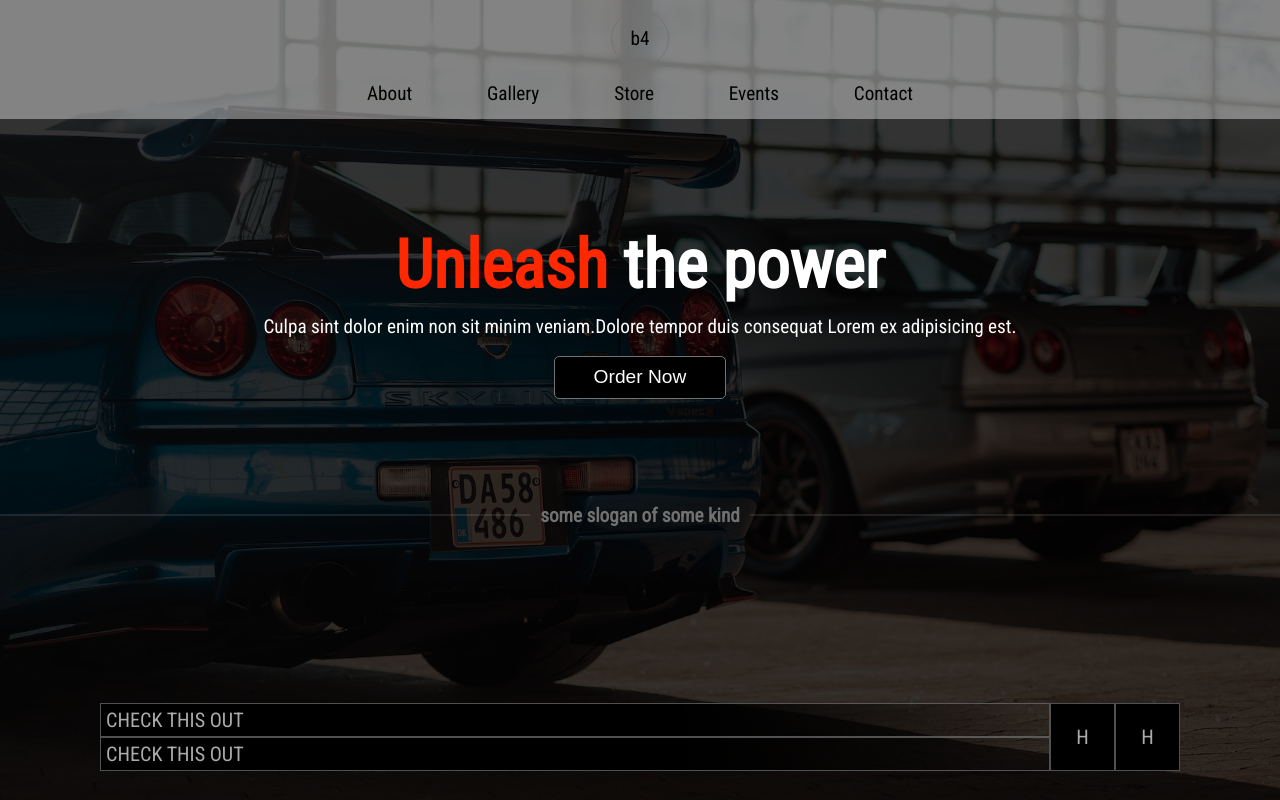
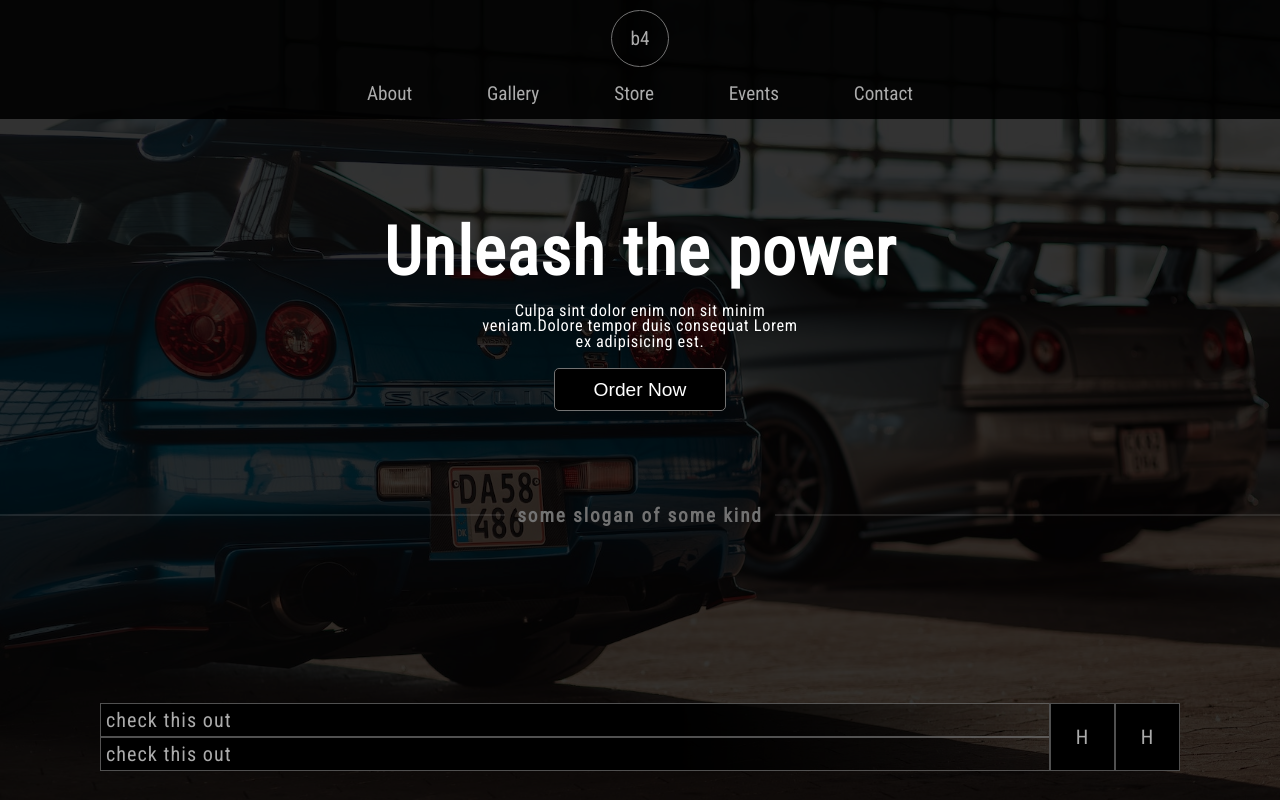
Before and after one commit to braian009/b4-garage-remake, a Next.js app: page / in a window 1280 px wide. Shown: the top 800 px of the page. Built offline with nearby package versions, Linux system fonts and the light colour scheme.

Commit message:
adjustments on global font spacing added

```diff
--- a/components/Hero/CtaButtonGroup/ctabuttongroup.module.css
+++ b/components/Hero/CtaButtonGroup/ctabuttongroup.module.css
@@ -1,5 +1,6 @@
 .buttonsContainer {
   width: 100%;
+  border-radius: 22px;
 }
 
 .buttonsContainer ul {
@@ -12,12 +13,13 @@
 }
 
 .buttonsContainer ul li {
-    font-size: 1.05rem;
+  font-size: 1.05rem;
   padding: 0.25em;
 
   border: 1px solid hsl(0, 0%, 45%, 0.7);
-  text-transform: uppercase;
+
   background: linear-gradient(to right, #000 60%, transparent);
+  letter-spacing: 0.05em;
 
   color: var(--white-secondary);
 
--- a/components/Hero/Slogan/slogan.module.css
+++ b/components/Hero/Slogan/slogan.module.css
@@ -10,5 +10,6 @@
     text-align: center;
     color: #727272;
     position: relative;
+    letter-spacing: 0.1em;
 
 }
--- a/components/Hero/hero.module.css
+++ b/components/Hero/hero.module.css
@@ -34,6 +34,9 @@
 }
 
 .heroText {
+  display: flex;
+  flex-direction: column;
+  align-items: center;
   text-align: center;
   max-width: 768px;
   grid-column: span 4;
@@ -43,14 +46,15 @@
 
 .heroText h1 {
   font-size: 3.5rem;
+  letter-spacing: 0.02em;
 }
 
-.heroText h1 span {
-  color: #ff2800;
-}
 
 .heroText p {
+  font-size: 0.85rem;
   margin-top: 1em;
+  max-width: 20em;
+
 }
 
 .ctaButton {
--- a/components/Navbar/navbar.module.css
+++ b/components/Navbar/navbar.module.css
@@ -5,8 +5,8 @@
   left: 0;
   padding: 0.5em 1em;
   z-index: 100;
-  background-color: hsl(0, 0%, 83%, 0.5);
-  color: #000;
+  background-color: hsl(0, 0%, 0%, 0.9);
+  color: var(--white-secondary);
 }
 
 .inner {
--- a/components/Services/services.module.css
+++ b/components/Services/services.module.css
@@ -15,7 +15,7 @@
 }
 
 .serviceCard {
-  padding: 1em 0;
+  padding: 1em;
   display: flex;
   flex-direction: column;
   color: #000;
@@ -31,7 +31,6 @@
 
 .serviceCard p {
   font-size: 0.9rem;
-  letter-spacing: 0.07em;
 }
 
 @media (min-width: 45em) {
--- a/styles/globals.css
+++ b/styles/globals.css
@@ -32,6 +32,7 @@
 
 p {
   line-height: 0.95;
+  letter-spacing: 0.04em;
 }
 
 *,
```
